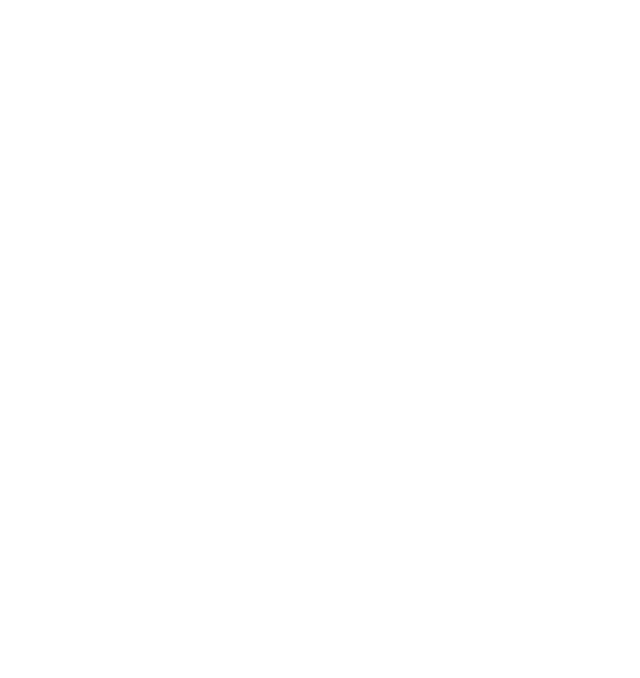
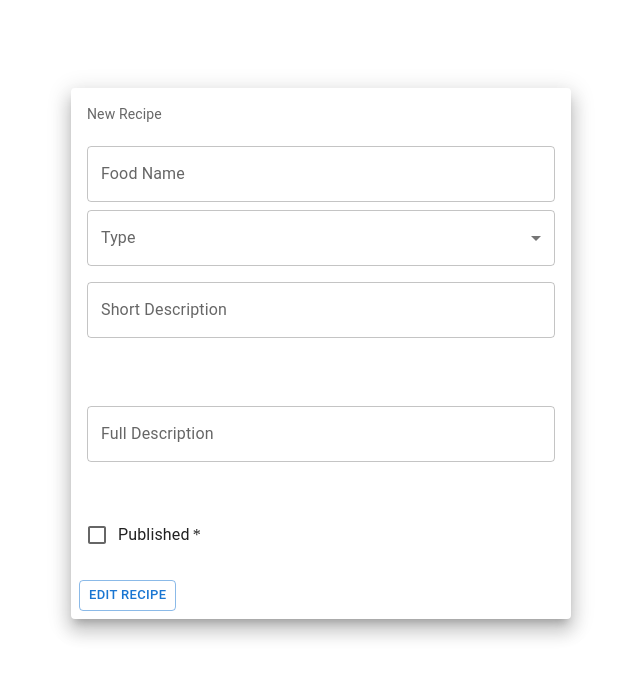
Before and after one commit to EliRahmati/IngreRecipe, a React (Create React App) app in the folder frontend/: page /edit-recipe/1 in a window 1280 px wide. Before the commit this address had no page. Shown: the top 678 px of the page, without its empty margins (319-959 px from the left). Built offline with nearby package versions, Linux system fonts and the light colour scheme.

Commit message:
Added Delete and Edit(PUT) endpoints.

```diff
--- a/frontend/src/Home.js
+++ b/frontend/src/Home.js
@@ -40,7 +40,7 @@ const Home = () => {
               </Button>
             </li>
             <li>
-              <Button component={Link} to="/myrecipes" color="primary" variant="contained">
+              <Button component={Link} to="/my-recipes" color="primary" variant="contained">
                 My Recipes
               </Button>
             </li>
--- /dev/null
+++ b/frontend/src/NewRecipe.js
@@ -0,0 +1,170 @@
+import React, {useState, useEffect, useCallback} from 'react';
+import SchoolIcon from '@mui/icons-material/School';
+import {
+    Typography,
+    Box,
+    Paper,
+    Button,
+    TextField,
+    Card,
+    CardContent,
+    CardActions,
+    FormControl,
+    InputLabel, Select, MenuItem, Checkbox, FormControlLabel
+} from '@mui/material';
+import {display} from "@mui/system";
+import useAppContext from "./index";
+import {Link, useNavigate, useParams} from "react-router-dom";
+
+function NewRecipe() {
+    const { id } = useParams();
+    const navigate = useNavigate();
+    const {token} = useAppContext()
+    const [type, setType] = useState('');
+    const [name, setName] = useState("");
+    const [short, setShort] = useState("");
+    const [description, setDescription] = useState("");
+    const [published, setPublished] = useState(false);
+    const [error, setError] = useState(false)
+    const recipe_id = id.slice(1)
+
+
+    useEffect(() => {
+      console.log(token)
+      if (recipe_id) {
+          fetch(`http://localhost:8000/me/recipe/${recipe_id}`, {
+            method: "GET",
+            headers: {'accept': 'application/json', 'Authorization': `Bearer ${token || ''}`}
+        })
+          .then((res) => {
+              return res.json()
+          })
+          .then((result) => {
+              setName(result.name);
+              setType(result.type);
+              setShort(result.short);
+              setDescription(result.description);
+              setPublished(result.published)
+            console.log(result);
+          })
+          .catch((error) => {
+            console.log(error);
+          });
+      }
+
+  }, [id]);
+
+    const handleRecipeClick = () => {
+        fetch("http://localhost:8000/me/recipes", {
+            method: "POST",
+            headers: {'accept': 'application/json', 'Content-Type': 'application/json', 'Authorization': `Bearer ${token || ''}`},
+            body:JSON.stringify(
+                {name: name,
+                      short: short,
+                      type: type,
+                      description: description,
+                      published: published
+                }
+            )
+        })
+          .then((res) => {
+              return res.json()
+          })
+          .then((result) => {
+              if (result.id) {
+                  setError(false)
+                  navigate('/my-recipes')
+              }
+              else {
+                  setError(true)
+              }
+          })
+          .catch((error) => {
+              setError(true)
+            console.log(error);
+          });
+    }
+
+    const handleEditClick = () => {
+        console.log(recipe_id)
+            fetch(`http://localhost:8000/me/recipe/${recipe_id}`, {
+                method: "PUT",
+                headers: {'accept': 'application/json', 'Content-Type': 'application/json', 'Authorization': `Bearer ${token || ''}`},
+                body:JSON.stringify(
+                    {name: name,
+                          short: short,
+                          type: type,
+                          description: description,
+                          published: published
+                    }
+                )
+            })
+              .then((res) => {
+                  return res.json()
+              })
+              .then((result) => {
+                  if (result.id === recipe_id) {
+                      navigate('/my-recipes')
+                  } else {
+                  }
+              })
+              .catch((error) => {
+                console.log(error);
+              });
+        }
+
+        return (
+            <Box sx={{justifyContent: 'center', display: 'flex' }}>
+
+                <Card sx={{ minWidth: 275, width: 500, margin: 10, boxShadow: 12 }}>
+                  <CardContent>
+                    <Typography sx={{ fontSize: 14 }} color="text.secondary" gutterBottom>
+                      New Recipe
+                    </Typography>
+                      <Box sx={{display: "grid"}}>
+                          <TextField value={name} onChange={(event) => setName(event.target.value)}
+                              id="outlined-basic" label="Food Name"
+                                     variant="outlined" margin={'normal'}/>
+
+                          <FormControl fullWidth>
+                              <InputLabel id="demo-simple-select-label">Type</InputLabel>
+                              <Select
+                                labelId="demo-simple-select-label"
+                                id="demo-simple-select"
+                                value={type}
+                                label="Type"
+                                onChange={(event) => setType(event.target.value)}
+                              >
+                                <MenuItem value={'Breakfast'}>Breakfast</MenuItem>
+                                <MenuItem value={"Lunch"}>Lunch</MenuItem>
+                                <MenuItem value={"Dinner"}>Dinner</MenuItem>
+                              </Select>
+                            </FormControl>
+                          <TextField value={short} onChange={(event) => setShort(event.target.value)}
+                              id="outlined-basic" label="Short Description"
+                              multiline maxRows={4}
+                              variant="outlined" margin={'normal'} sx={{height: 100}}/>
+                          <TextField value={description} onChange={(event) => setDescription(event.target.value)}
+                              id="outlined-basic" label="Full Description"
+                              multiline maxRows={20}
+                              variant="outlined" margin={'normal'} sx={{height: 100}}/>
+
+                          <FormControlLabel required control={<Checkbox
+                              checked={published}
+                              onChange={(event) => setPublished(event.target.checked)}
+                          />} label="Published" />
+
+                      </Box>
+                  </CardContent>
+                  <CardActions>
+                      {!id && <Button onClick={handleRecipeClick} variant={"outlined"} size="small">Create Recipe</Button>}
+                      {id && <Button onClick={handleEditClick} variant={"outlined"} size="small">Edit Recipe</Button>}
+                  </CardActions>
+                </Card>
+
+            </Box>
+        );
+}
+
+
+export default NewRecipe
--- a/frontend/src/RegisterLogin.js
+++ b/frontend/src/RegisterLogin.js
@@ -32,7 +32,7 @@ function RegisterLogin() {
               if (result.access_token) {
                   setError(false)
                   updateToken(result.access_token)
-                  navigate('/myrecipes')
+                  navigate('/my-recipes')
               } else {
                   setError(true)
                   updateToken('')
--- a/frontend/src/Search.js
+++ b/frontend/src/Search.js
@@ -1,12 +1,41 @@
 import React, { useState, useEffect } from 'react';
-import SchoolIcon from '@mui/icons-material/School';
+import RestaurantIcon from '@mui/icons-material/Restaurant';
 import {Typography, Box, Paper, Button, TextField, Card, CardContent, CardActions} from '@mui/material';
 import useAppContext from "./index";
+import {Link} from "react-router-dom";
 
 function Search({published}) {
     const {token} = useAppContext()
-  const [recipes, setRecipes] = useState([]);
-  const [searchInput, setSearchInput] = useState('');
+    const [recipes, setRecipes] = useState([]);
+    const [searchInput, setSearchInput] = useState('');
+    const [refresh, setRefresh] = useState(false);
+    const [type, setType] = useState('');
+    const [name, setName] = useState("");
+    const [short, setShort] = useState("");
+    const [description, setDescription] = useState("");
+
+    console.log(token)
+    const handleDeleteClick = (id) => {
+            fetch(`http://localhost:8000/me/recipe/${id}`, {
+                method: "DELETE",
+                headers: {'accept': 'application/json', 'Content-Type': 'application/json', 'Authorization': `Bearer ${token || ''}`}
+            })
+              .then((res) => {
+                  return res.json()
+              })
+              .then((result) => {
+                  if (result.message === "Item deleted") {
+                                        console.log(result)
+                     setRefresh(value => !value);
+                  } else {
+
+                  }
+              })
+              .catch((error) => {
+                console.log(error);
+              });
+        }
+
 
   useEffect(() => {
       console.log(token)
@@ -40,16 +69,22 @@ function Search({published}) {
           });
       }
 
-  }, [searchInput]);
+  }, [searchInput, refresh]);
 
         return (
             <div>
                 <Paper variant="outlined" style={{ background: "lightgray" }}>
                     <Box display={'flex'}>
-                        <SchoolIcon style={{fontSize: '3em', marginRight: 25}}/>
+                        <RestaurantIcon style={{fontSize: '3em', marginRight: 25}}/>
                         <Typography variant="h3" component="h3">
                             List of Recipes
                         </Typography>
+                        <Button component={Link} to="/new-recipe" color="primary" variant="contained" sx={{margin: 2}}>
+                            Create New Recipe
+                        </Button>
+                        <Button component={Link} to="/" color="primary" variant="contained" sx={{margin: 2}}>
+                            Home
+                        </Button>
                     </Box>
                 </Paper>
                 <Paper variant="outlined">
@@ -87,6 +122,10 @@ function Search({published}) {
                                 </CardContent>
                                 <CardActions>
                                     <Button size="small">See Recipe</Button>
+                                    {!published && <Button onClick={(event) => handleDeleteClick(row.id)} size="small">Delete</Button>}
+                                    {!published && <Button component={Link} to={`/edit-recipe/:${row.id}`} color="primary">
+                                        Edit
+                                    </Button>}
                                 </CardActions>
                             </Card>
                         </Box>
--- a/frontend/src/index.js
+++ b/frontend/src/index.js
@@ -5,6 +5,7 @@ import Search from "./Search"
 import RegisterLogin from "./RegisterLogin";
 import {BrowserRouter, Route, Routes } from "react-router-dom";
 import Home from "./Home";
+import NewRecipe from "./NewRecipe";
 
 
 
@@ -39,7 +40,9 @@ function App() {
                  <Route exact path="/" element={<Home/>}/>
                  <Route exact path="/login" element={<RegisterLogin/>}/>
                  <Route exact path="/recipes" element={<Search published={true}/>}/>
-                 <Route exact path="/myrecipes" element={<Search published={false}/>}/>
+                 <Route exact path="/my-recipes" element={<Search published={false}/>}/>
+                 <Route exact path="/new-recipe" element={<NewRecipe/>}/>
+                 <Route exact path="/edit-recipe/:id" element={<NewRecipe/>}/>
              </Routes>
           </BrowserRouter>
        </AppProvider>
```
Also changed, not shown: 1 other file (tests, documents, lock files or other folders).
